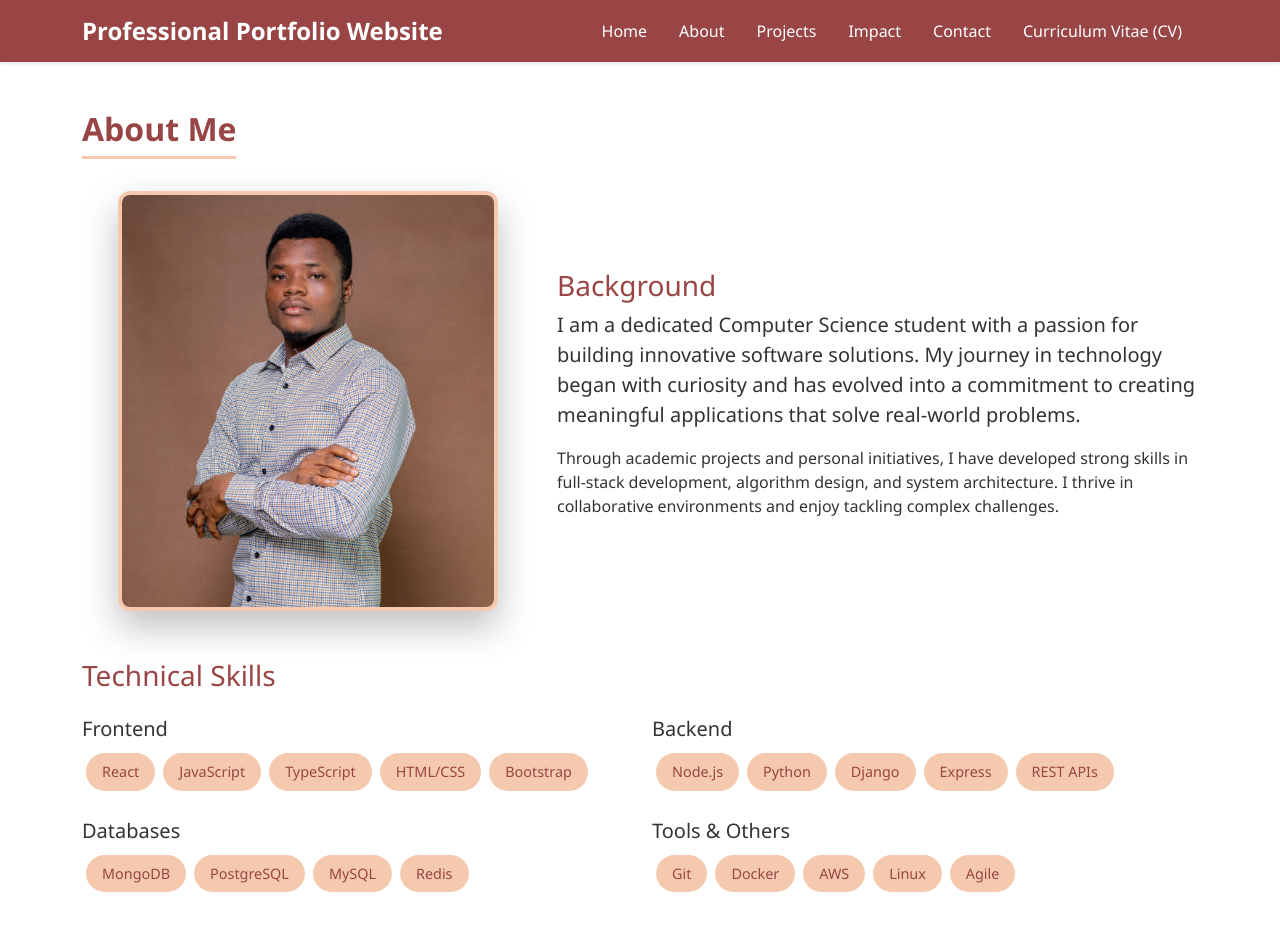
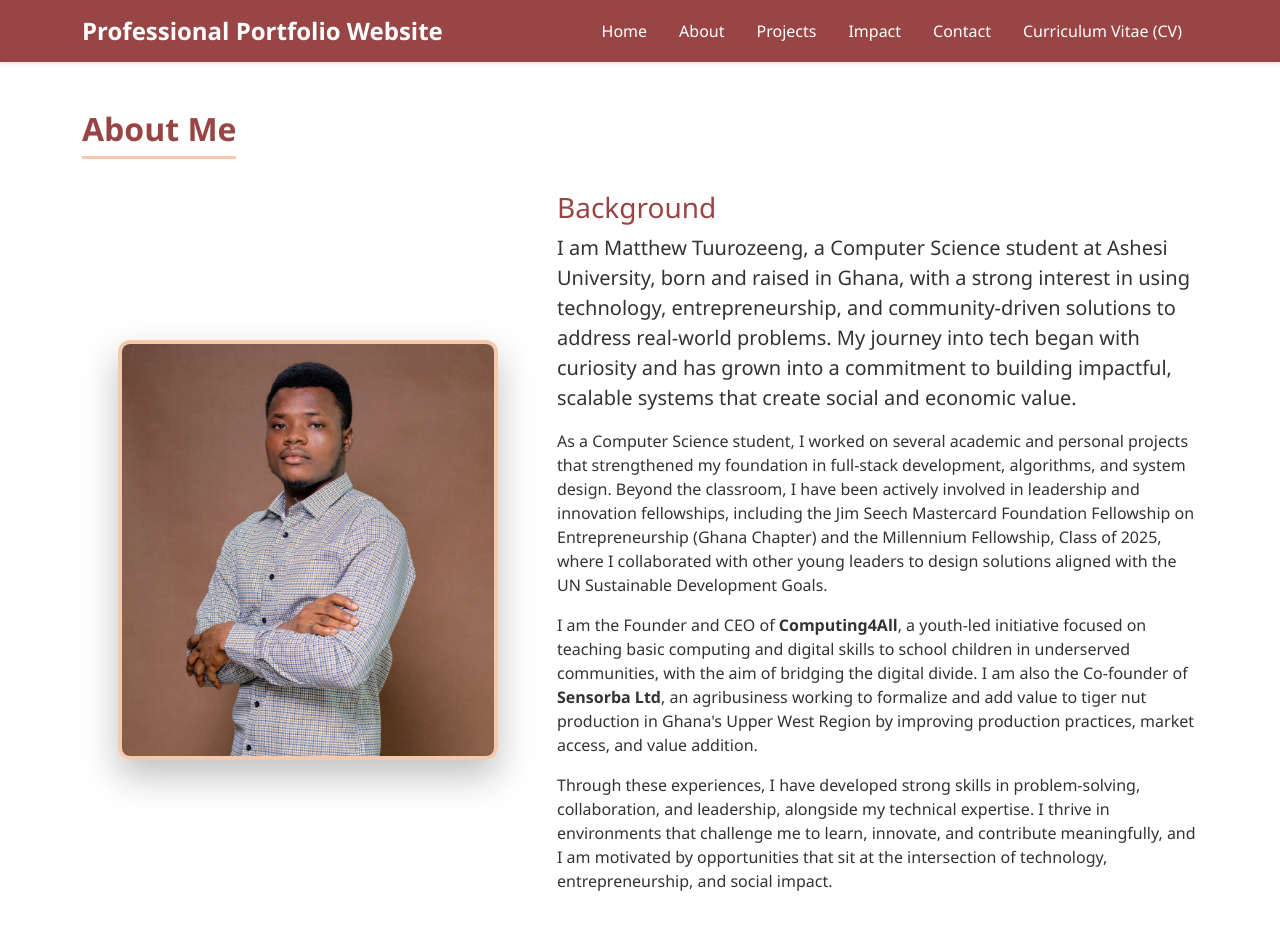
Before and after one commit to MatthewTuurozeeng/Matthew_Tuurozeeng_Digital_Portfolio, a React (Vite) app in the folder frontend/: page /about in a window 1280 px wide. Shown: the top 952 px of the page. Built offline with nearby package versions, Linux system fonts and the light colour scheme; no server answers.

Commit message:
updated about page

```diff
--- a/frontend/src/pages/About.tsx
+++ b/frontend/src/pages/About.tsx
@@ -70,16 +70,34 @@ const About: React.FC = () => {
         <Col lg={7}>
           <h3 style={{ color: '#994545' }}>Background</h3>
           <p className="lead">
-            I am a dedicated Computer Science student with a passion for building innovative
-            software solutions. My journey in technology began with curiosity and has evolved
-            into a commitment to creating meaningful applications that solve real-world problems.
+            I am Matthew Tuurozeeng, a Computer Science student at Ashesi University, born and raised in Ghana, with a strong interest in using
+            technology, entrepreneurship, and community-driven solutions to address real-world problems.
+            My journey into tech began with curiosity and has grown into a commitment to building impactful,
+            scalable systems that create social and economic value.
           </p>
           <p>
-            Through academic projects and personal initiatives, I have developed strong skills
-            in full-stack development, algorithm design, and system architecture. I thrive in
-            collaborative environments and enjoy tackling complex challenges.
+            As a Computer Science student, I worked on several academic and personal projects that strengthened
+            my foundation in full-stack development, algorithms, and system design. Beyond the classroom, I have
+            been actively involved in leadership and innovation fellowships, including the Jim Seech Mastercard
+            Foundation Fellowship on Entrepreneurship (Ghana Chapter) and the Millennium Fellowship, Class of 2025,
+            where I collaborated with other young leaders to design solutions aligned with the UN Sustainable
+            Development Goals.
+          </p>
+          <p>
+            I am the Founder and CEO of <strong>Computing4All</strong>, a youth-led initiative focused on teaching
+            basic computing and digital skills to school children in underserved communities, with the aim of
+            bridging the digital divide. I am also the Co-founder of <strong>Sensorba Ltd</strong>, an agribusiness
+            working to formalize and add value to tiger nut production in Ghana's Upper West Region by improving
+            production practices, market access, and value addition.
+          </p>
+          <p>
+            Through these experiences, I have developed strong skills in problem-solving, collaboration, and
+            leadership, alongside my technical expertise. I thrive in environments that challenge me to learn,
+            innovate, and contribute meaningfully, and I am motivated by opportunities that sit at the intersection
+            of technology, entrepreneurship, and social impact.
           </p>
         </Col>
+
       </Row>
 
 
--- a/frontend/src/pages/Contact.tsx
+++ b/frontend/src/pages/Contact.tsx
@@ -113,7 +113,7 @@ const Contact: React.FC = () => {
                   <Form.Label>Email </Form.Label>
                   <Form.Control
                     type="email"
-                    placeholder="your.email@example.com"
+                    placeholder="email@example.com"
                     {...register('email', {
                       required: 'Email is required',
                       pattern: {
--- a/frontend/src/styles/cv.css
+++ b/frontend/src/styles/cv.css
@@ -86,19 +86,20 @@
 }
 
 .My-CV-container .entry .left {
-  width: 70%;
+  width: 80%;
 }
 
 .My-CV-container .entry .right {
   width: 28%;
   text-align: right;
-  font-family: Verdana, sans-serif;
+  font-family: Verdana;
   font-weight: bold;
   font-size: 8.5pt;
 }
 
 .My-CV-container ul {
-  margin: 5px 0 5px 20px;
+  margin: 5px 0 5px 0;
+  padding-left: 18px;
   font-size: 8.5pt;
 }
 
```
